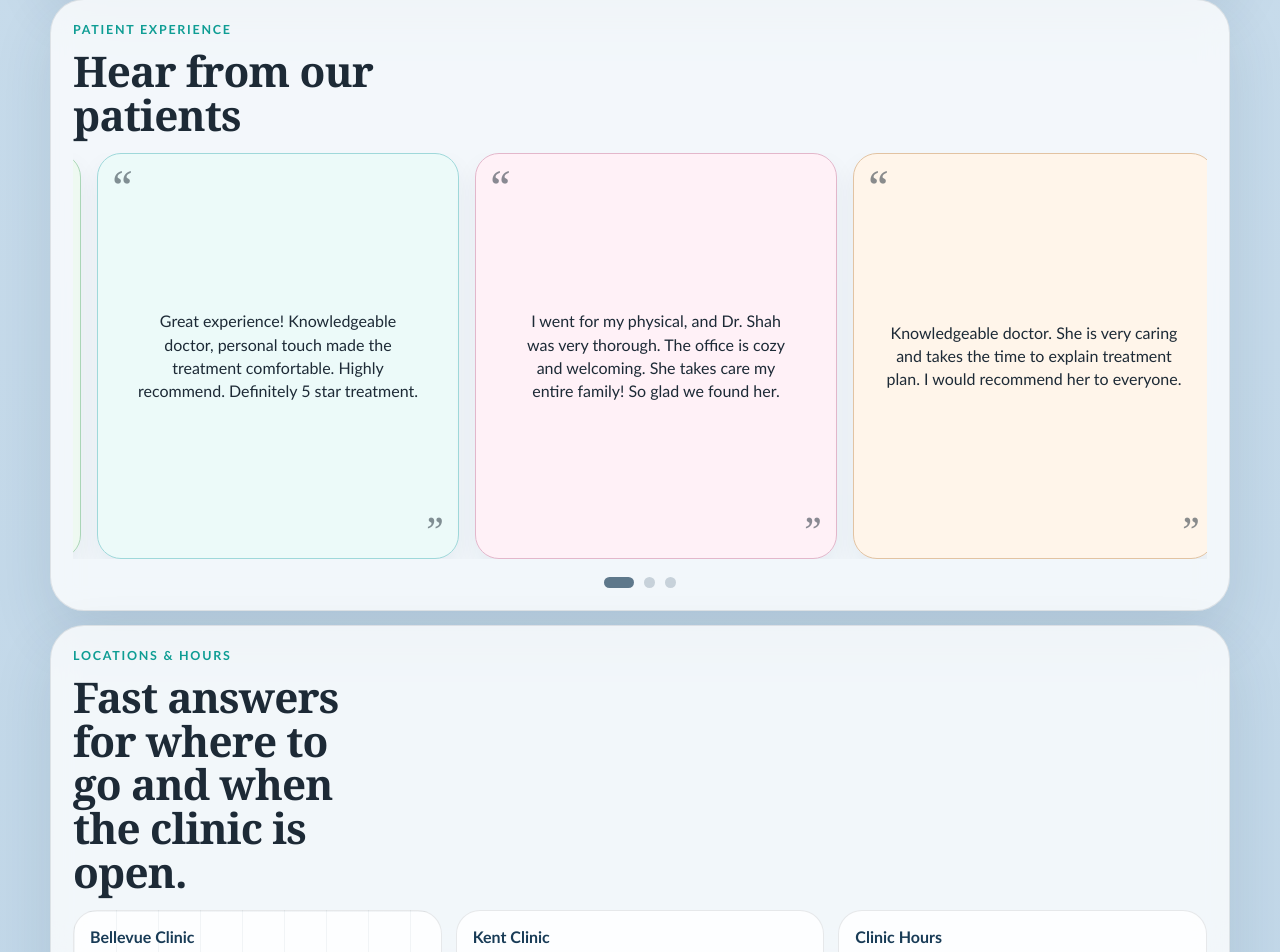
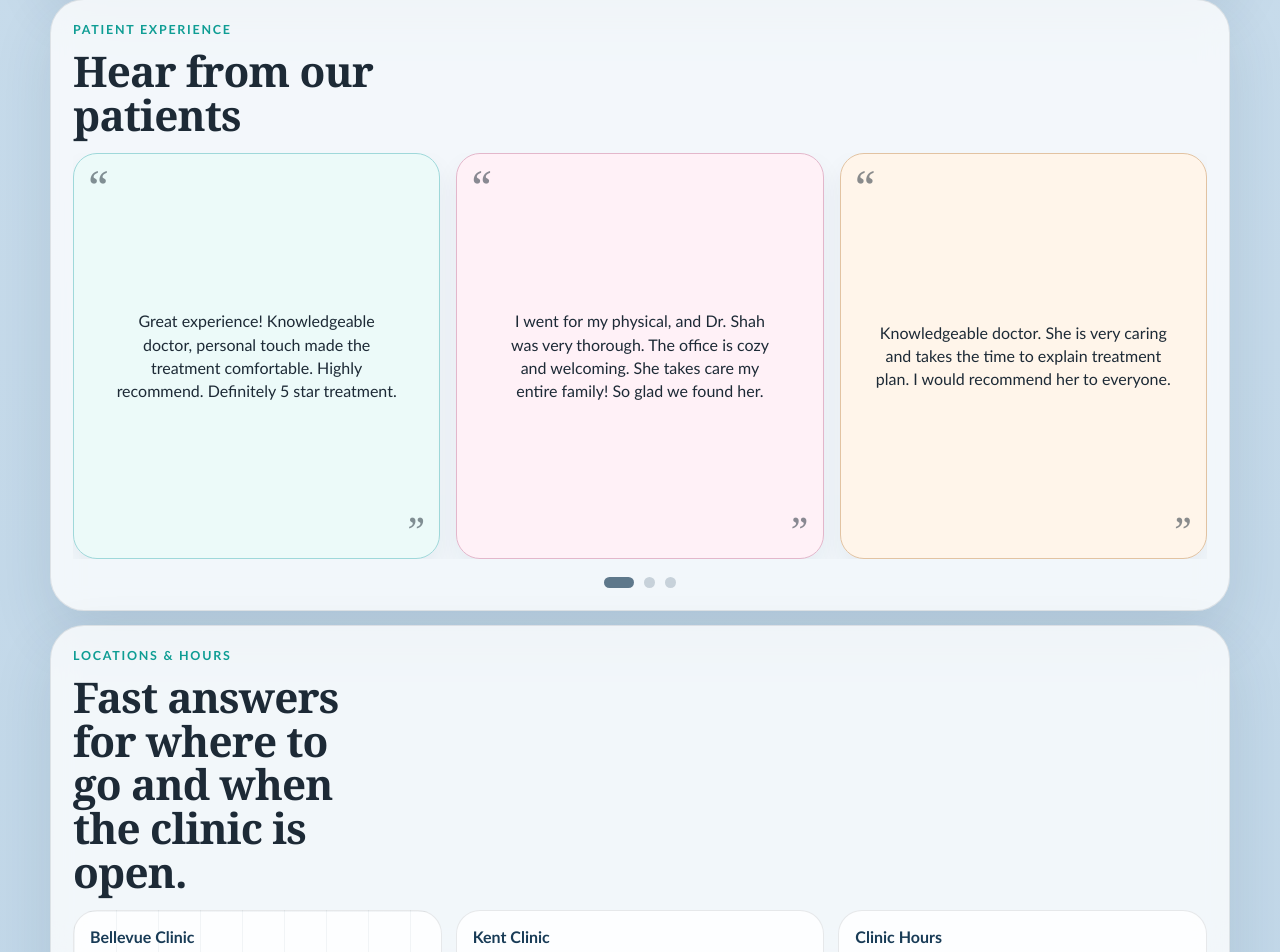
Before and after one commit to HitanshuPrajapati/1stopmedicalservices, a React (Vite) app: page / in a window 1280 px wide. Shown: the part 1784-2736 px from the top of the page. Built offline with nearby package versions, Linux system fonts and the light colour scheme.

Commit message:
Show exactly three testimonial cards

```diff
--- a/src/styles.css
+++ b/src/styles.css
@@ -462,14 +462,12 @@ h3 {
 
 .stories-carousel {
   --story-gap: 16px;
-  --story-edge-padding: 8px;
   position: relative;
   display: block;
 }
 
 .stories-viewport {
   overflow: hidden;
-  padding-inline: var(--story-edge-padding);
 }
 
 .stories-track {
@@ -478,7 +476,7 @@ h3 {
   transform: translateX(
     calc(
       -1 * var(--story-index) *
-      (((100% - (2 * var(--story-edge-padding))) + var(--story-gap)) / 3)
+      ((100% + var(--story-gap)) / 3)
     )
   );
   transition: transform 700ms cubic-bezier(0.22, 1, 0.36, 1);
@@ -742,7 +740,6 @@ h3 {
 
   .stories-carousel {
     --story-gap: 14px;
-    --story-edge-padding: 6px;
   }
 
   .story-card {
@@ -758,15 +755,10 @@ h3 {
 @media (max-width: 640px) {
   .stories-carousel {
     --story-gap: 0px;
-    --story-edge-padding: 4px;
   }
 
   .stories-track {
-    transform: translateX(
-      calc(
-        -1 * var(--story-index) * (100% - (2 * var(--story-edge-padding)))
-      )
-    );
+    transform: translateX(calc(-1 * var(--story-index) * 100%));
   }
 
   .story-card {
```
